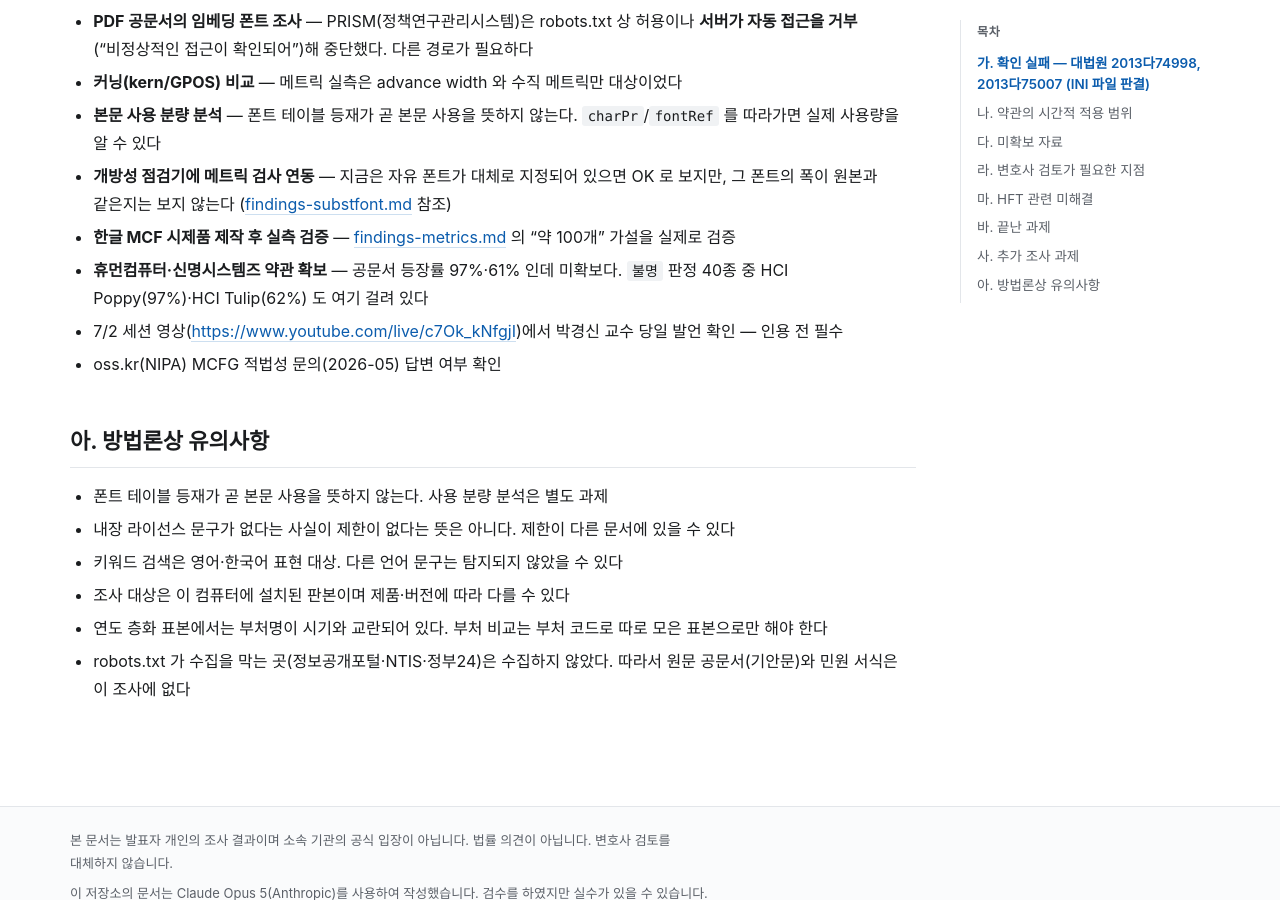
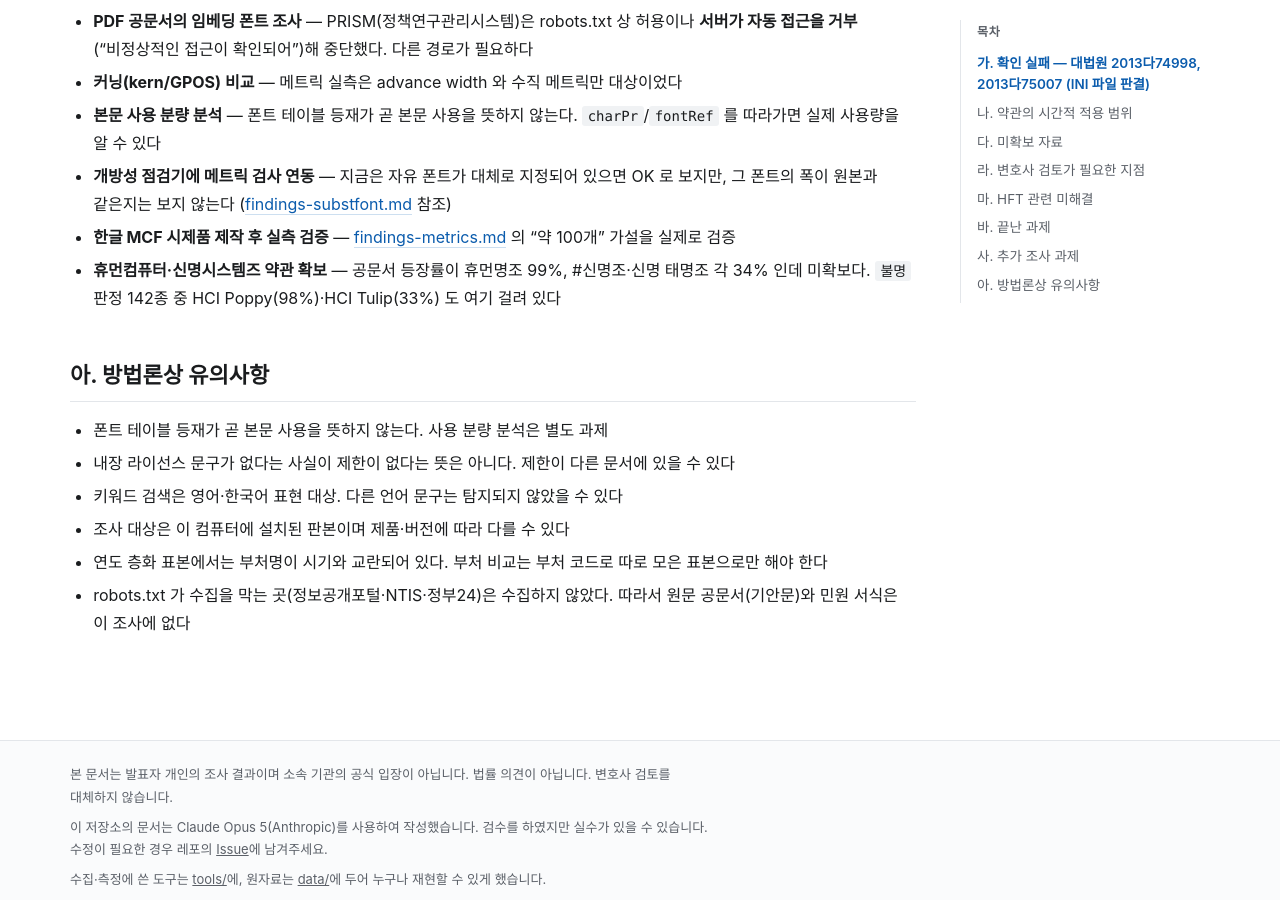
Before and after one commit to msjang/krigf26-font-eula-survey, a Jekyll site: the page built from open-questions.md, in a window 1280 px wide and 900 px high, scrolled down 2504 px. Built offline with Jekyll 4.4.1, drawn with Linux system fonts in a browser that asks for light colours; our own code applies the rules of GitHub Pages for plain Markdown files; some of the changed text lies outside the part shown.

Commit message:
correct(open-questions): 개인 확인 사항을 빼고 폰트 등장률을 실측값으로
- '7/2 세션 영상에서 발언 확인', 'oss.kr 문의 답변 여부' 두 줄을 지웠다.
  조사 과제가 아니라 작성자 개인의 확인 사항이라 공개 문서에 둘 것이 아니다
- 폰트 등장률이 450건 표본 기준으로 남아 있던 것을 2,286건 기준으로 정정
  휴먼명조 97% -> 99%, 신명 계열 61% -> 34%, HCI Tulip 62% -> 33%
  '불명' 판정 40종 -> 142종
- report.md 의 같은 수치도 맞췄다

Co-Authored-By: Claude <noreply@anthropic.com>

```diff
--- a/open-questions.md
+++ b/open-questions.md
@@ -29,7 +29,7 @@
 - 한컴독스(웹) 이용약관 및 글꼴 정책 공지
 - 윤디자인 개별 폰트 구매 시 제시되는 사용권 계약서, 기업 라이선스 계약서
 - 나머지 권리자 약관: 휴먼컴퓨터, 신명시스템즈, 한국컴퓨그래피, 태시스템서체, 양재미디어, 안상수, 한재준, 빗스트림, 한미디어, 모리스디자인, 샘틀로미디어, 서울시스템(솔트웍스), 중소기업중앙회
-  - 공문서 실측상 **휴먼컴퓨터(휴먼명조 97%)와 신명시스템즈(신명조 계열 61%)** 가 우선순위
+  - 공문서 실측상 **휴먼컴퓨터(휴먼명조 99%, HCI Poppy 98%)와 신명시스템즈(신명 계열 34%)** 가 우선순위
 - Microsoft Windows 폰트 EULA 본문, Monotype 데스크톱 라이선스 계약서 전문
 - KoPub World 라이선스 (공문서 대체 목록에 KoPub 계열이 등장함)
 - 문체부 서체가 fsType=2(Restricted License)로 배포되는 경위 — 공개 고지는 "출처를 밝히고 자유롭게 활용" 인데 파일의 임베딩 비트가 이와 어긋난다
@@ -72,9 +72,7 @@
 - **본문 사용 분량 분석** — 폰트 테이블 등재가 곧 본문 사용을 뜻하지 않는다. `charPr`/`fontRef` 를 따라가면 실제 사용량을 알 수 있다
 - **개방성 점검기에 메트릭 검사 연동** — 지금은 자유 폰트가 대체로 지정되어 있으면 OK 로 보지만, 그 폰트의 폭이 원본과 같은지는 보지 않는다 ([findings-substfont.md](findings-substfont.md) 참조)
 - **한글 MCF 시제품 제작 후 실측 검증** — [findings-metrics.md](findings-metrics.md) 의 "약 100개" 가설을 실제로 검증
-- **휴먼컴퓨터·신명시스템즈 약관 확보** — 공문서 등장률 97%·61% 인데 미확보다. `불명` 판정 40종 중 HCI Poppy(97%)·HCI Tulip(62%) 도 여기 걸려 있다
-- 7/2 세션 영상(<https://www.youtube.com/live/c7Ok_kNfgjI>)에서 박경신 교수 당일 발언 확인 — 인용 전 필수
-- oss.kr(NIPA) MCFG 적법성 문의(2026-05) 답변 여부 확인
+- **휴먼컴퓨터·신명시스템즈 약관 확보** — 공문서 등장률이 휴먼명조 99%, #신명조·신명 태명조 각 34% 인데 미확보다. `불명` 판정 142종 중 HCI Poppy(98%)·HCI Tulip(33%) 도 여기 걸려 있다
 
 ## 아. 방법론상 유의사항
 
```
Also changed, not shown: report.md (+1 -1 lines).
